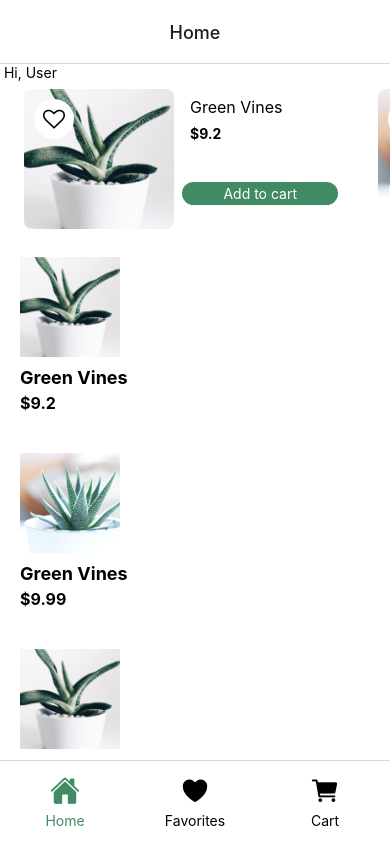
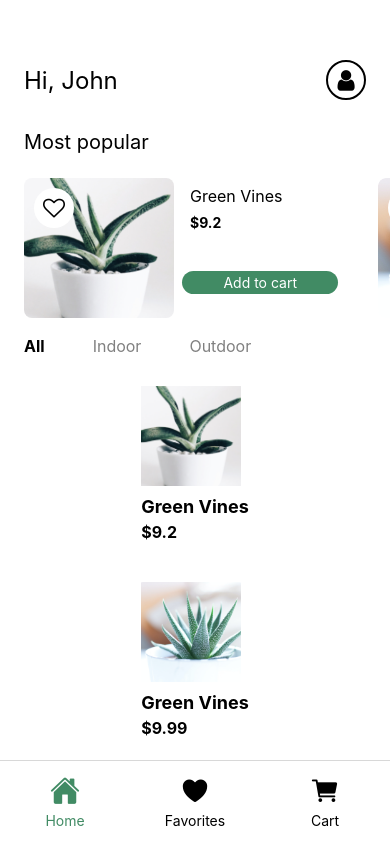
Before and after one commit to Rhayr/ChallengePlants, a React Native app in the folder PlantParadise/: screen /Home in a window 390 px wide. Built offline with nearby package versions, Linux system fonts and the light colour scheme.

Commit message:
feat: all, indoor and outdoor

```diff
--- a/PlantParadise/App.js
+++ b/PlantParadise/App.js
@@ -37,7 +37,7 @@ function HomeTab() {
         name="Home"
         component={Home}
         options={{
-          headerShown: true,
+          headerShown: false,
 
           tabBarIcon: ({ color }) => (
             <Ionicons name="home" size={30} color={color} />
--- a/PlantParadise/src/data/data.js
+++ b/PlantParadise/src/data/data.js
@@ -5,6 +5,7 @@ const plants = [
     preco: 9.2,
     descricao: 'Lindo para ficar em casa',
     imagem: require('../../assets/plantinha1.png'),
+    categoria: 'indoor',
   },
   {
     id: 2,
@@ -12,6 +13,7 @@ const plants = [
     preco: 9.99,
     descricao: 'Uma bela planta',
     imagem: require('../../assets/plantinha2.png'),
+    categoria: 'outdoor',
   },
   {
     id: 3,
@@ -19,6 +21,7 @@ const plants = [
     preco: 10.5,
     descricao: 'Cuide de uma planta',
     imagem: require('../../assets/plantinha1.png'),
+    categoria: 'indoor',
   },
 ];
 
--- a/PlantParadise/src/screens/home.js
+++ b/PlantParadise/src/screens/home.js
@@ -1,15 +1,34 @@
-import React from 'react';
-import { View, Text, StyleSheet, FlatList } from 'react-native';
+import React, { useState } from 'react';
+import {
+  View,
+  Text,
+  StyleSheet,
+  FlatList,
+  TouchableOpacity,
+} from 'react-native';
 import { GlobalStyles } from '../../constants/styles';
+import { FontAwesome } from '@expo/vector-icons';
 import plants from '../data/data';
 import PlantItemHorizontal from '../../components/plantItemH';
 import PlantItemVertical from '../../components/plantItemV';
 
 function Home() {
+  const [selectedCategory, setSelectedCategory] = useState('All');
+
+  const filteredPlants = plants.filter((plant) => {
+    if (selectedCategory === 'All') return true;
+    return plant.categoria === selectedCategory;
+  });
   return (
     <View style={styles.container}>
+      <View style={styles.titleContainer}>
+        <Text style={styles.title}>Hi, John</Text>
+        <View style={styles.userIconContainer}>
+          <FontAwesome name="user" size={24} color="black" />
+        </View>
+      </View>
       <View>
-        <Text> Hi, User </Text>
+        <Text style={styles.subtitle}>Most popular</Text>
       </View>
       <View style={{ flex: 1 }}>
         <View>
@@ -21,9 +40,43 @@ function Home() {
             showsHorizontalScrollIndicator={false}
           />
         </View>
-        <View>
+        <View style={styles.categoryContainer}>
+          <TouchableOpacity onPress={() => setSelectedCategory('All')}>
+            <Text
+              style={[
+                styles.categoryText,
+                selectedCategory === 'All' && styles.selectedCategory,
+              ]}
+            >
+              All
+            </Text>
+          </TouchableOpacity>
+          <TouchableOpacity onPress={() => setSelectedCategory('indoor')}>
+            <Text
+              style={[
+                styles.categoryText,
+                selectedCategory === 'indoor' && styles.selectedCategory,
+              ]}
+            >
+              Indoor
+            </Text>
+          </TouchableOpacity>
+          <TouchableOpacity onPress={() => setSelectedCategory('outdoor')}>
+            <Text
+              style={[
+                styles.categoryText,
+                selectedCategory === 'outdoor' && styles.selectedCategory,
+              ]}
+            >
+              Outdoor
+            </Text>
+          </TouchableOpacity>
+        </View>
+        <View
+          style={{ flex: 1, justifyContent: 'center', alignItems: 'center' }}
+        >
           <FlatList
-            data={plants}
+            data={filteredPlants}
             keyExtractor={(item) => item.id.toString()}
             renderItem={({ item }) => <PlantItemVertical planta={item} />}
           />
@@ -40,7 +93,44 @@ const styles = StyleSheet.create({
   container: {
     flex: 1,
     backgroundColor: GlobalStyles.colors.primaryBackground,
-    //alignItems: 'center',
-    // justifyContent: 'center',
+  },
+  titleContainer: {
+    flexDirection: 'row',
+    alignItems: 'center',
+    marginLeft: 24,
+    marginTop: 60,
+    justifyContent: 'space-between',
+  },
+  userIconContainer: {
+    width: 40,
+    height: 40,
+    borderRadius: 20,
+    borderColor: 'black',
+    borderWidth: 2,
+    justifyContent: 'center',
+    alignItems: 'center',
+    marginRight: 24,
+  },
+  title: {
+    fontSize: 24,
+  },
+  subtitle: {
+    fontSize: 20,
+    marginLeft: 24,
+    marginBottom: 16,
+    marginTop: 30,
+  },
+  categoryContainer: {
+    flexDirection: 'row',
+    marginVertical: 10,
+  },
+  categoryText: {
+    fontSize: 16,
+    color: 'grey',
+    marginHorizontal: 24,
+  },
+  selectedCategory: {
+    fontWeight: 'bold',
+    color: 'black',
   },
 });
```
